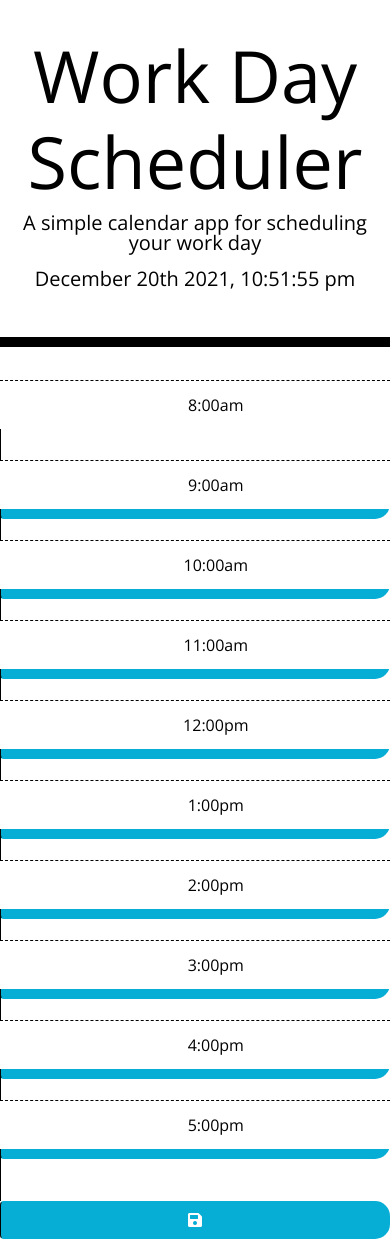
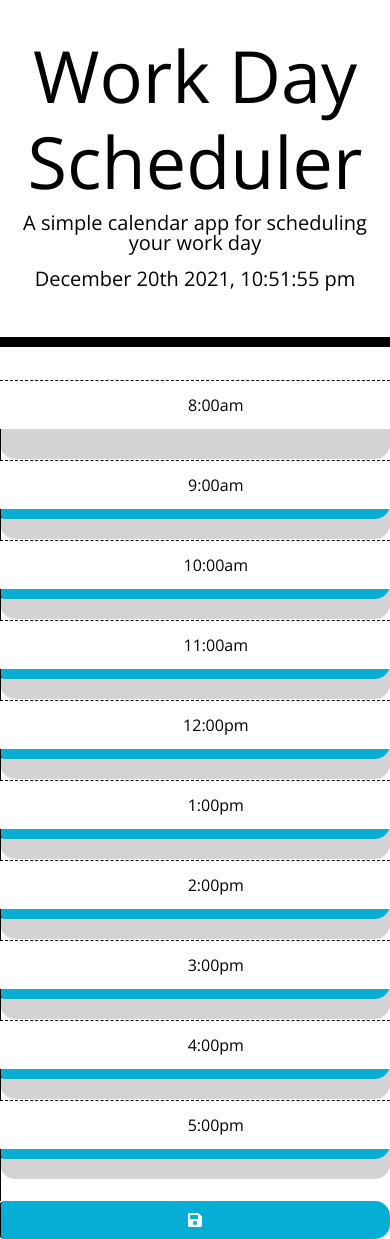
Before and after one commit to AdiFontaine/workplace-scheduler, a plain HTML site: page index.html in a window 390 px wide. Drawn offline with nearby package versions, Linux system fonts and the light colour scheme.

Commit message:
reworked localStorage js file with the help of a tutor

```diff
--- a/assets/js/script.js
+++ b/assets/js/script.js
@@ -1,23 +1,51 @@
-$(document).ready(function() {
+$(document).ready(function () {
     $("#currentDay").text(moment().format("MMMM Do YYYY, h:mm:ss a"));
 
-    $(".saveBtn").on("click", function() {
+    $(".saveBtn").on("click", function () {
 
         var userInput = $(this).siblings(".description").val();
 
-        var time = $(this).parent().attr("id");
+        var time = $(this).parent().find('.hour').attr("id");
 
-        localStorage.setItem(userInput, time);
-    })
+        localStorage.setItem(time, userInput);
+    });
 
-    $("#8am .description").val(localStorage.getItem("8am"));
-    $("#9am .description").val(localStorage.getItem("9am"));
-    $("#10am .description").val(localStorage.getItem("10am"));
-    $("#11am .description").val(localStorage.getItem("11am"));
-    $("#12pm .description").val(localStorage.getItem("12pm"));
-    $("#1pm .description").val(localStorage.getItem("1pm"));
-    $("#2pm .description").val(localStorage.getItem("2pm"));
-    $("#3pm .description").val(localStorage.getItem("3pm"));
-    $("#4pm .description").val(localStorage.getItem("4pm"));
-    $("#5pm .description").val(localStorage.getItem("5pm"));
+    $("#8-textarea").val(localStorage.getItem("8am"));
+    $("#9-textarea").val(localStorage.getItem("9am"));
+    $("#10-textarea").val(localStorage.getItem("10am"));
+    $("#11-textarea").val(localStorage.getItem("11am"));
+    $("#12-textarea").val(localStorage.getItem("12pm"));
+    $("#13-textarea").val(localStorage.getItem("1pm"));
+    $("#14-textarea").val(localStorage.getItem("2pm"));
+    $("#15-textarea").val(localStorage.getItem("3pm"));
+    $("#16-textarea").val(localStorage.getItem("4pm"));
+    $("#17-textarea").val(localStorage.getItem("5pm"));
+
+    function displayCurrent() {
+        var currentTime = moment().hour();
+
+        $(".time-block").each(function() {
+            var timeBlock = this.getAttribute('time');
+
+            if (timeBlock < currentTime) {
+                $(this).addClass("past");
+                $(this).removeClass("present");
+                $(this).removeClass("future");
+            }
+
+            else if (timeBlock == currentTime) {
+                $(this).addClass("present");
+                $(this).removeClass("past");
+                $(this).removeClass("future");
+            }
+
+            else {
+                $(this).removeClass("past");
+                $(this).removeClass("present");
+                $(this).addClass("future");
+            }
+        })
+    }
+
+    displayCurrent();
 });
--- a/index.html
+++ b/index.html
@@ -30,83 +30,83 @@
     </header>
     <div class="container">
       <!-- Timeblocks go here -->
-      <div class="row time-block">
+      <div class="row time-block" time="8">
         <div id="8am" class="col-md-1 hour">
           8:00am
         </div>
-        <textarea class="col-md-10 description"></textarea>
+        <textarea class="col-md-10 description" id="8-textarea"></textarea>
         <button class="btn saveBtn col-md-1"><i class="fas fa-save"></i></button>
       </div>
 
-      <div class="row time-block">
+      <div class="row time-block" time="9">
         <div id="9am" class="col-md-1 hour">
           9:00am
         </div>
-        <textarea class="col-md-10 description"></textarea>
+        <textarea class="col-md-10 description" id="9-textarea"></textarea>
         <button class="btn saveBtn col-md-1"><i class="fas fa-save"></i></button>
       </div>
 
-      <div class="row time-block">
+      <div class="row time-block" time="10">
         <div id="10am" class="col-md-1 hour">
           10:00am
         </div>
-        <textarea class="col-md-10 description"></textarea>
+        <textarea class="col-md-10 description" id="10-textarea"></textarea>
         <button class="btn saveBtn col-md-1"><i class="fas fa-save"></i></button>
       </div>
 
-      <div class="row time-block">
+      <div class="row time-block" time="11">
         <div id="11am" class="col-md-1 hour">
           11:00am
         </div>
-        <textarea class="col-md-10 description"></textarea>
+        <textarea class="col-md-10 description" id="11-textarea"></textarea>
         <button class="btn saveBtn col-md-1"><i class="fas fa-save"></i></button>
       </div>
 
-      <div class="row time-block">
+      <div class="row time-block" time="12">
         <div id="12pm" class="col-md-1 hour">
           12:00pm
         </div>
-        <textarea class="col-md-10 description"></textarea>
+        <textarea class="col-md-10 description" id="12-textarea"></textarea>
         <button class="btn saveBtn col-md-1"><i class="fas fa-save"></i></button>
       </div>
 
-      <div class="row time-block">
+      <div class="row time-block" time="13">
         <div id="1pm" class="col-md-1 hour">
           1:00pm
         </div>
-        <textarea class="col-md-10 description"></textarea>
+        <textarea class="col-md-10 description" id="13-textarea"></textarea>
         <button class="btn saveBtn col-md-1"><i class="fas fa-save"></i></button>
       </div>
 
-      <div class="row time-block">
+      <div class="row time-block" time="14">
         <div id="2pm" class="col-md-1 hour">
           2:00pm
         </div>
-        <textarea class="col-md-10 description"></textarea>
+        <textarea class="col-md-10 description" id="14-textarea"></textarea>
         <button class="btn saveBtn col-md-1"><i class="fas fa-save"></i></button>
       </div>
 
-      <div class="row time-block">
+      <div class="row time-block" time="15">
         <div id="3pm" class="col-md-1 hour">
           3:00pm
         </div>
-        <textarea class="col-md-10 description"></textarea>
+        <textarea class="col-md-10 description" id="15-textarea"></textarea>
         <button class="btn saveBtn col-md-1"><i class="fas fa-save"></i></button>
       </div>
 
-      <div class="row time-block">
+      <div class="row time-block" time="16">
         <div id="4pm" class="col-md-1 hour">
           4:00pm
         </div>
-        <textarea class="col-md-10 description"></textarea>
+        <textarea class="col-md-10 description" id="16-textarea"></textarea>
         <button class="btn saveBtn col-md-1"><i class="fas fa-save"></i></button>
       </div>
 
-      <div class="row time-block">
+      <div class="row time-block" time="17">
         <div id="5pm" class="col-md-1 hour">
           5:00pm
         </div>
-        <textarea class="col-md-10 description"></textarea>
+        <textarea class="col-md-10 description" id="17-textarea"></textarea>
         <button class="btn saveBtn col-md-1"><i class="fas fa-save"></i></button>
       </div>
 
```
